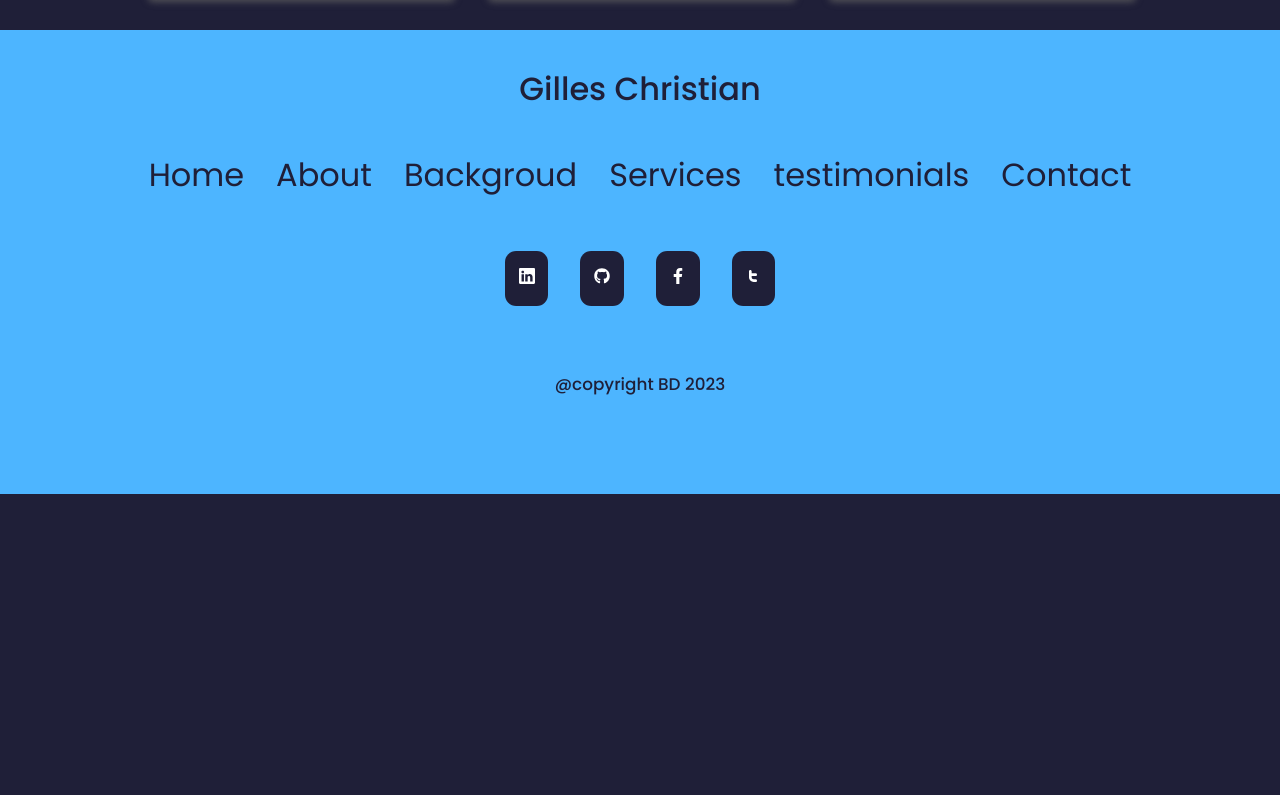
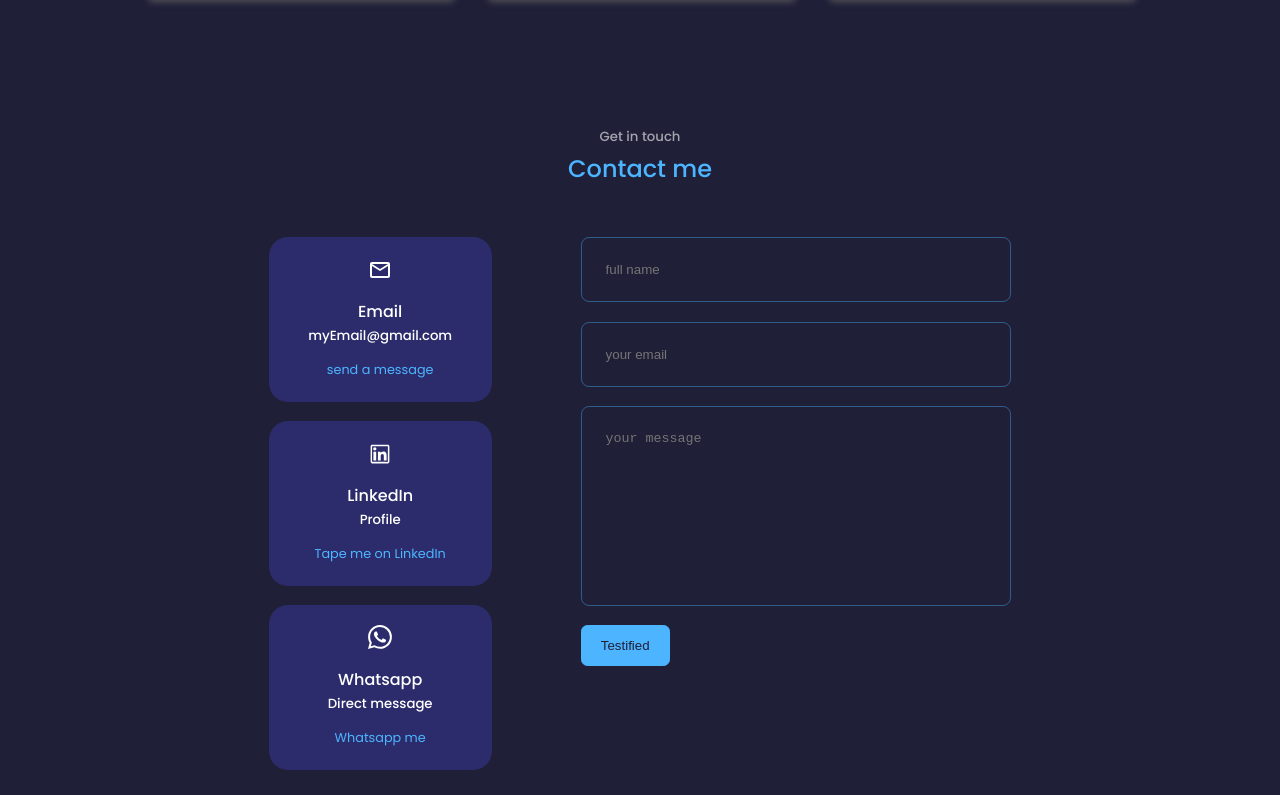
Before and after one commit to GillesChristian/CEF_344_Project, a React (Create React App) app in the folder portfolio./: page / in a window 1280 px wide. Shown: the part 2265-3060 px from the top of the page. Before the commit the page ends 2759 px from the top, so only its background shows below. Built offline with nearby package versions, Linux system fonts and the light colour scheme.

Commit message:
Contact added to Portfolio

```diff
--- a/portfolio./src/App.jsx
+++ b/portfolio./src/App.jsx
@@ -4,6 +4,7 @@
 import Navbar from './components/navbar/Navbar';
 import About from './components/about/About' ;
 import Services from './components/services/Services';
+import Contact from './components/contact/Contact';
 import Footer from './components/footer/Footer';
 
 function App() {
@@ -13,8 +14,9 @@
             <>
                 <Header/>
                 <Navbar/>
-                <About />
+                <About/>
                 <Services />
+                <Contact />
                 <Footer />
 
             </>
--- a/portfolio./src/components/contact/Contact.jsx
+++ b/portfolio./src/components/contact/Contact.jsx
@@ -0,0 +1,95 @@
+import React from 'react'
+import './contact.css'
+import {MdOutlineEmail} from 'react-icons/md'
+import {AiOutlineLinkedin} from 'react-icons/ai'
+import {BsWhatsapp} from 'react-icons/bs'
+import {useRef} from 'react'
+//import emailjs from 'emailjs-com'
+
+const Contact = () => {
+  const form = useRef();
+
+//   const sendEmail = (e) => {
+//       e.preventDefault();
+
+//       emailjs.sendForm('service_5vuauza', 'template_fdnnl56', form.current, 'EmSdUNQzQuxkUqGWx')
+//       e.target.reset()
+//       .then((result) => {
+//         console.log(result.text)
+//       },(error) =>{
+//         console.log(error.text);
+//       });
+//   };
+    return (
+      <section id="contact">
+        <h5>Get in touch</h5>
+        <h2>Contact me</h2>
+
+        <div className="container contact__container">
+          <div className="contact__options">
+            <article className="contact__option">
+              <MdOutlineEmail className="contact__option__icon" />
+              <h4>Email</h4>
+              <h5>myEmail@gmail.com</h5>
+              <a
+                href="mailto:christiank.kamgaing@gmail.com"
+                target="_blank"
+                rel="noreferrer"
+              >
+                send a message
+              </a>
+            </article>
+
+            <article className="contact__option">
+              <AiOutlineLinkedin className="contact__option__icon" />
+              <h4>LinkedIn</h4>
+              <h5>Profile</h5>
+              <a
+                href="https://www.linkedin.com/in/brown-djomo-844b96164/"
+                target="_blank"
+                rel="noreferrer"
+              >
+                Tape me on LinkedIn
+              </a>
+            </article>
+
+            <article className="contact__option">
+              <BsWhatsapp className="contact__option__icon" />
+              <h4>Whatsapp</h4>
+              <h5>Direct message</h5>
+              <a
+                href="https://web.whatsapp.com/send?phone=+237694911537"
+                target="_blank"
+                rel="noreferrer"
+              >
+                Whatsapp me
+              </a>
+            </article>
+          </div>
+
+          <form ref={form} /*onSubmit={sendEmail}*/>
+            <input type="text" name="name" placeholder="full name" required />
+            <input
+              type="email"
+              name="email"
+              placeholder="your email"
+              required
+            />
+            <textarea
+              name="message"
+              id="message"
+              cols="30"
+              rows="10"
+              placeholder="your message"
+              required
+            ></textarea>
+            <button type="submit" className="btn btn-primary">
+              Testified
+            </button>
+          </form>
+        </div>
+      </section>
+    );
+}
+
+export default Contact
--- a/portfolio./src/components/contact/contact.css
+++ b/portfolio./src/components/contact/contact.css
@@ -0,0 +1,68 @@
+.container.contact__container{
+    width:58%;
+    display:grid;
+    grid-template-columns: 30% 58%;
+    gap:12%;
+
+}
+
+.contact__options{
+    display: flex;
+    flex-direction: column;
+    gap:1.2rem;
+}
+
+.contact__option{
+    background:var(--color-bg-variant) ;
+    padding:1.2rem;
+    border-radius: 1.2rem;
+    text-align: center;
+    border: 1px solid transparent;
+    transform: var(--transition);
+}
+
+.contact__option:hover{
+    background: transparent;
+    border-color: var(--color-primary-variant);
+
+}
+
+.contact__option__icon{
+    font-size: 1.5rem;
+    margin-bottom: .5rem;
+}
+
+.contact__option a{
+    margin-top: .7rem;
+    display: inline-block;
+    font-size: .8rem;
+}
+
+form{
+    display: flex;
+    flex-direction: column;
+    gap: 1.2rem;
+}
+
+input, textarea{
+    width: 100%;
+    padding: 1.5rem;
+    border-radius: .5rem;
+    background: transparent;
+    border: 1px solid var(--color-primary-variant);
+    resize: none;
+    color: var(--color-white);
+}
+
+@media screen and (max-width:1024px) {
+    .container.contact__container{
+        grid-template-columns: 1fr;
+        gap: 2rem;
+    }
+}
+
+@media screen and (max-width:600px) {
+    .container.contact__container{
+        width: var(--container-width-sm);
+    }
+}
```
